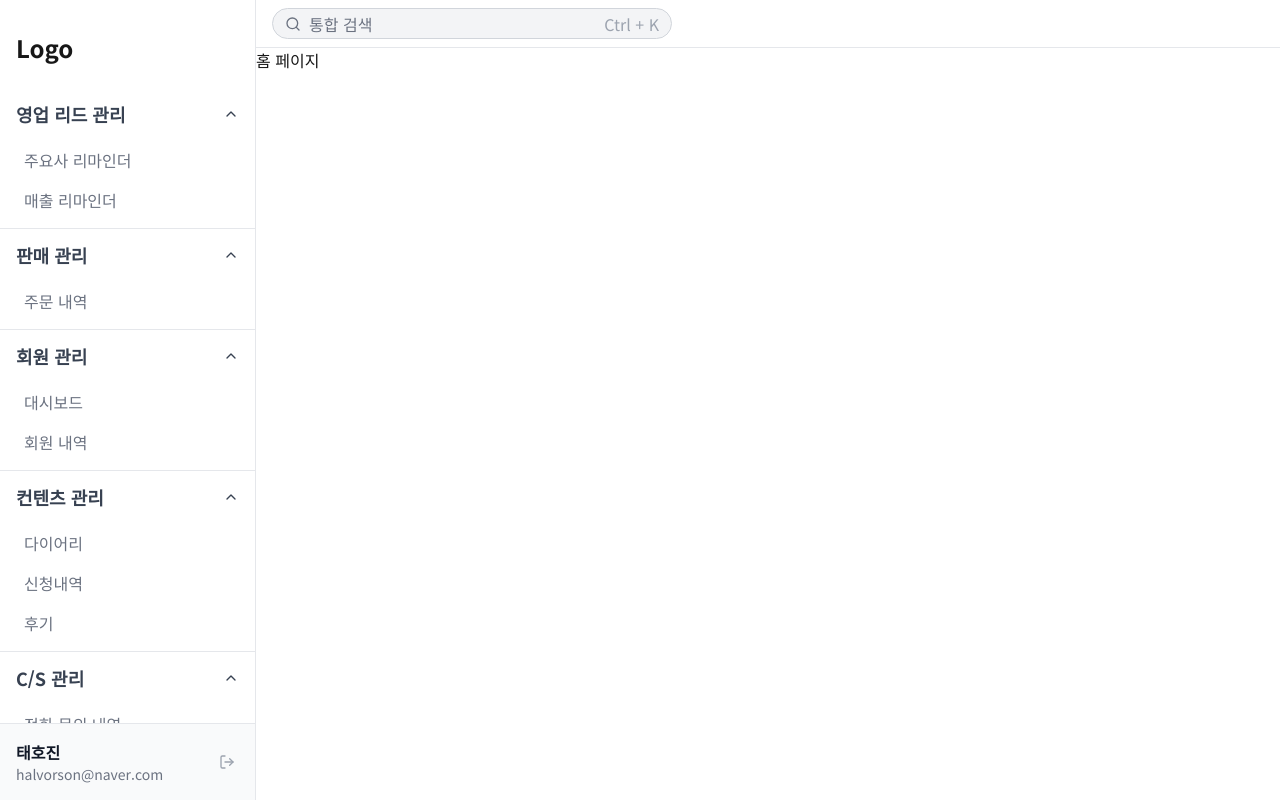
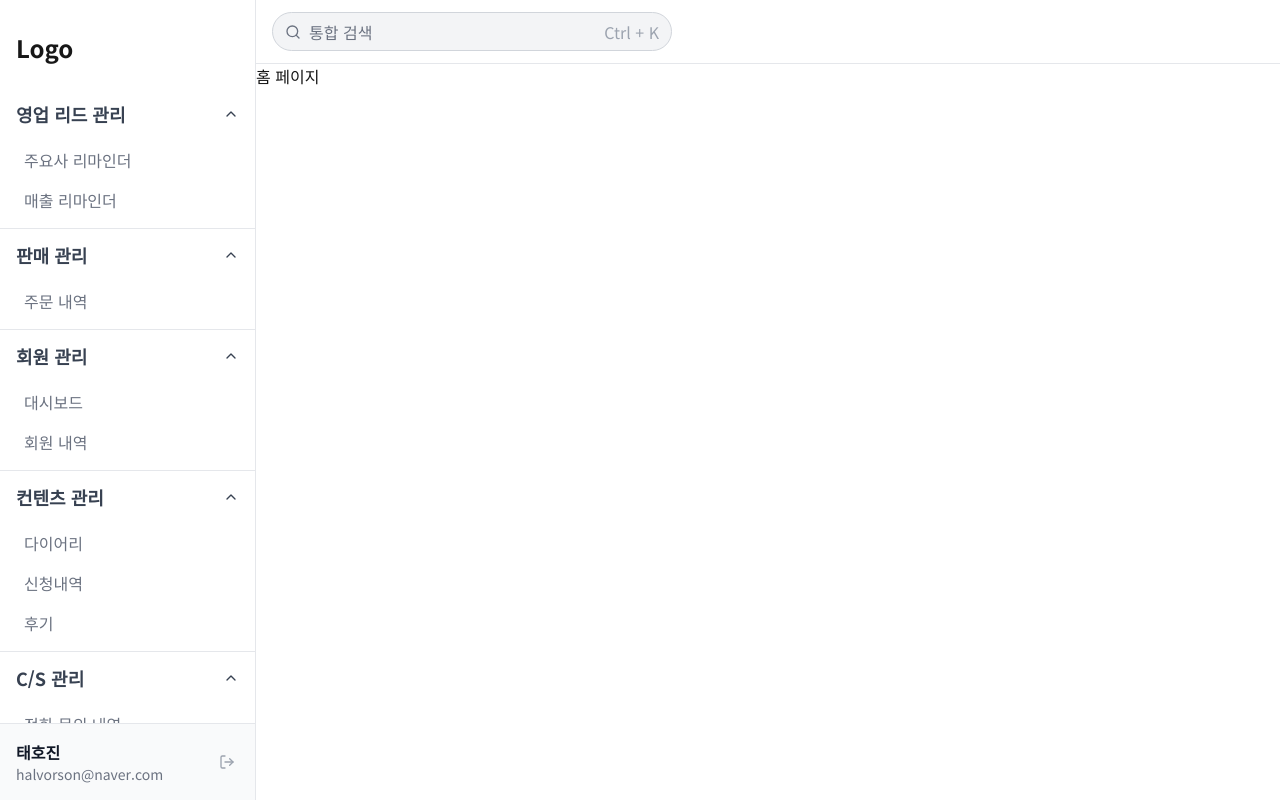
Before and after one commit to hiimjayson/crm, a Next.js app: page / in a window 1280 px wide. Built offline with nearby package versions, Linux system fonts and the light colour scheme.

Commit message:
style: update GHeader height

```diff
--- a/src/components/common/GHeader/index.tsx
+++ b/src/components/common/GHeader/index.tsx
@@ -7,7 +7,7 @@
 }
 export function GHeader({ onInputClick }: Props) {
   return (
-    <header className="w-full h-12 px-4 py-2 bg-white border-b border-gray-200">
+    <header className="w-full h-16 px-4 py-3 bg-white border-b border-gray-200">
       {onInputClick != null ? (
         <div
           className="flex items-center gap-2 w-full sm:w-[400px] h-full px-3 rounded-full bg-gray-100 border border-gray-300 text-gray-500 cursor-pointer"
```
